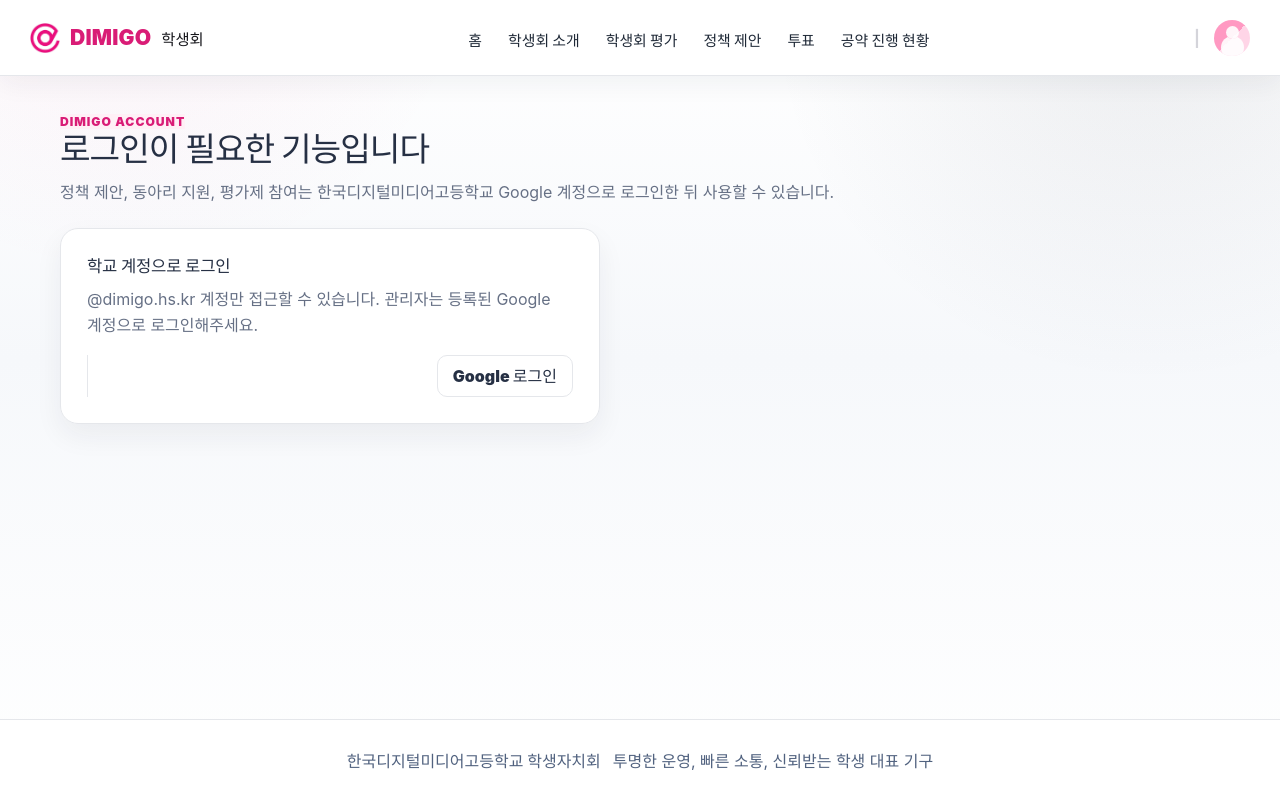
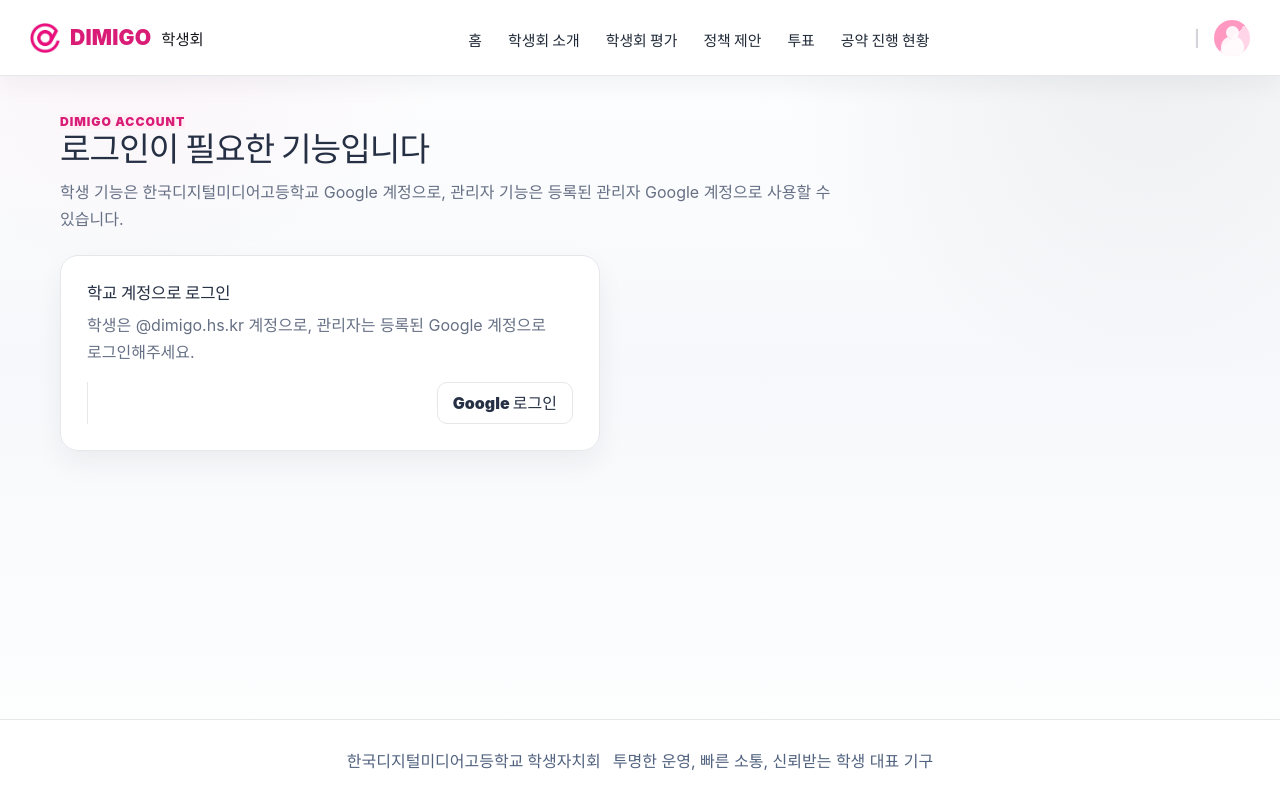
Before and after one commit to hwanwook100510/hwanwook, a React (Vite) app: page /login in a window 1280 px wide. Built offline with nearby package versions, Linux system fonts and the light colour scheme; no server answers.

Commit message:
Allow registered admin Google accounts

```diff
--- a/src/contexts/AuthContext.tsx
+++ b/src/contexts/AuthContext.tsx
@@ -9,7 +9,6 @@ import { AuthContext } from './authState'
 import type { AuthContextValue } from './authState'
 
 const DIMIGO_DOMAIN = '@dimigo.hs.kr'
-const DOMAIN_ERROR = '한국디지털미디어고등학교 계정만 로그인할 수 있습니다.'
 const CONFIG_ERROR = '서비스 설정이 아직 완료되지 않았습니다. 관리자에게 문의해주세요.'
 const redirectStartedKey = 'dimigo-google-redirect-started'
 
@@ -94,16 +93,6 @@ export function AuthProvider({ children }: { children: ReactNode }) {
     async function applyUser(currentUser: User | null) {
       const currentIsAdmin = await loadAdminStatus(currentUser)
 
-      if (currentUser && !currentIsAdmin && !isAllowedEmail(currentUser.email)) {
-        if (!mounted) return
-        setUser(null)
-        setIsAdmin(false)
-        setError(`${DOMAIN_ERROR} 선택한 계정: ${currentUser.email ?? '확인 불가'}`)
-        await signOut(activeAuth)
-        if (mounted) setLoading(false)
-        return
-      }
-
       if (currentUser && await isSuspendedUser(currentUser)) {
         if (!mounted) return
         setUser(null)
@@ -160,14 +149,6 @@ export function AuthProvider({ children }: { children: ReactNode }) {
 
       const resultIsAdmin = await loadAdminStatus(result.user)
 
-      if (!resultIsAdmin && !isAllowedEmail(result.user.email)) {
-        setUser(null)
-        setIsAdmin(false)
-        setError(`${DOMAIN_ERROR} 선택한 계정: ${result.user.email ?? '확인 불가'}`)
-        await signOut(auth)
-        return
-      }
-
       if (await isSuspendedUser(result.user)) {
         setUser(null)
         setIsAdmin(false)
--- a/src/pages/Login.tsx
+++ b/src/pages/Login.tsx
@@ -24,11 +24,11 @@ function Login() {
       <SectionHeader
         eyebrow="Dimigo Account"
         title="로그인이 필요한 기능입니다"
-        description="정책 제안, 동아리 지원, 평가제 참여는 한국디지털미디어고등학교 Google 계정으로 로그인한 뒤 사용할 수 있습니다."
+            description="학생 기능은 한국디지털미디어고등학교 Google 계정으로, 관리자 기능은 등록된 관리자 Google 계정으로 사용할 수 있습니다."
       />
       <div className="auth-card">
         <h3>학교 계정으로 로그인</h3>
-        <p>@dimigo.hs.kr 계정만 접근할 수 있습니다. 관리자는 등록된 Google 계정으로 로그인해주세요.</p>
+        <p>학생은 @dimigo.hs.kr 계정으로, 관리자는 등록된 Google 계정으로 로그인해주세요.</p>
         <AuthButton />
       </div>
     </section>
--- a/src/pages/Register.tsx
+++ b/src/pages/Register.tsx
@@ -99,6 +99,10 @@ function Register() {
     return <section className="page-section"><div className="auth-card"><p>학생 정보를 확인하고 있습니다.</p></div></section>
   }
 
+  if (!user.email?.toLowerCase().endsWith('@dimigo.hs.kr')) {
+    return <section className="page-section"><div className="auth-card"><h3>학교 계정이 필요합니다</h3><p>학생 회원가입은 @dimigo.hs.kr 계정으로만 진행할 수 있습니다.</p><AuthButton /></div></section>
+  }
+
   if (profile) {
     return <Navigate to="/mypage" replace />
   }
```
